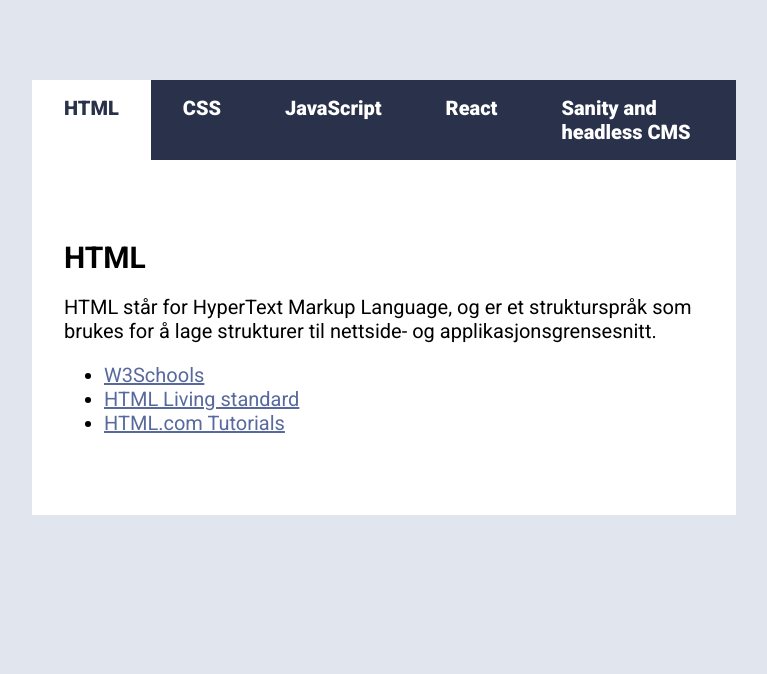
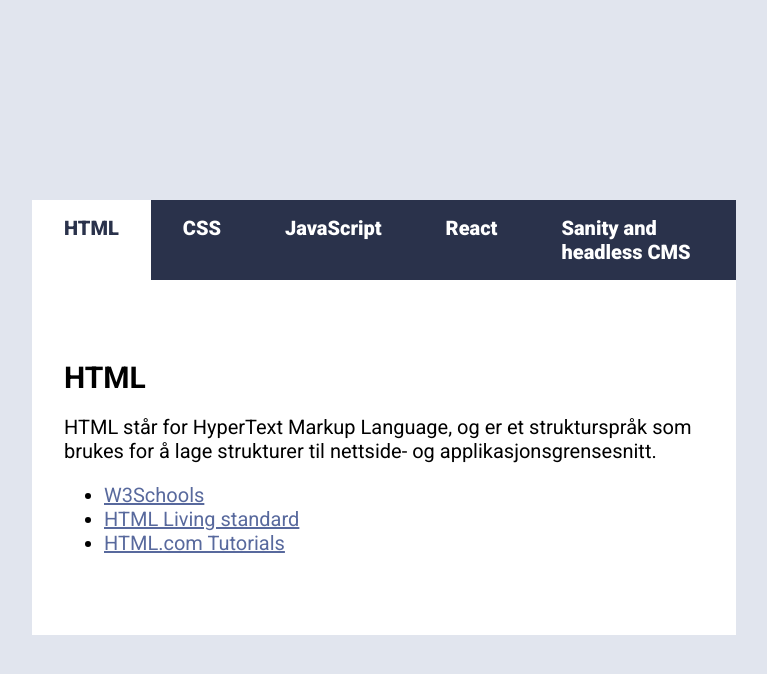
Before and after one commit to WaterIsNecessary/uin25ak1_resource_layout_ROSTAD, a plain HTML site: page index.html in a window 1280 px wide. Shown: the whole page, without its empty margins (256-1023 px from the left). Drawn offline with Linux system fonts and the light colour scheme.

Commit message:
ADJUST padding top
Adjusted the top padding of the entire resource archive window so it
appears more centered

```diff
--- a/styles.css
+++ b/styles.css
@@ -23,7 +23,7 @@ body {
 
 header {
     background-color: var(--almostWhite);
-    padding-top: 10vh;
+    padding-top: 25vh;
 
 
     nav {
```
